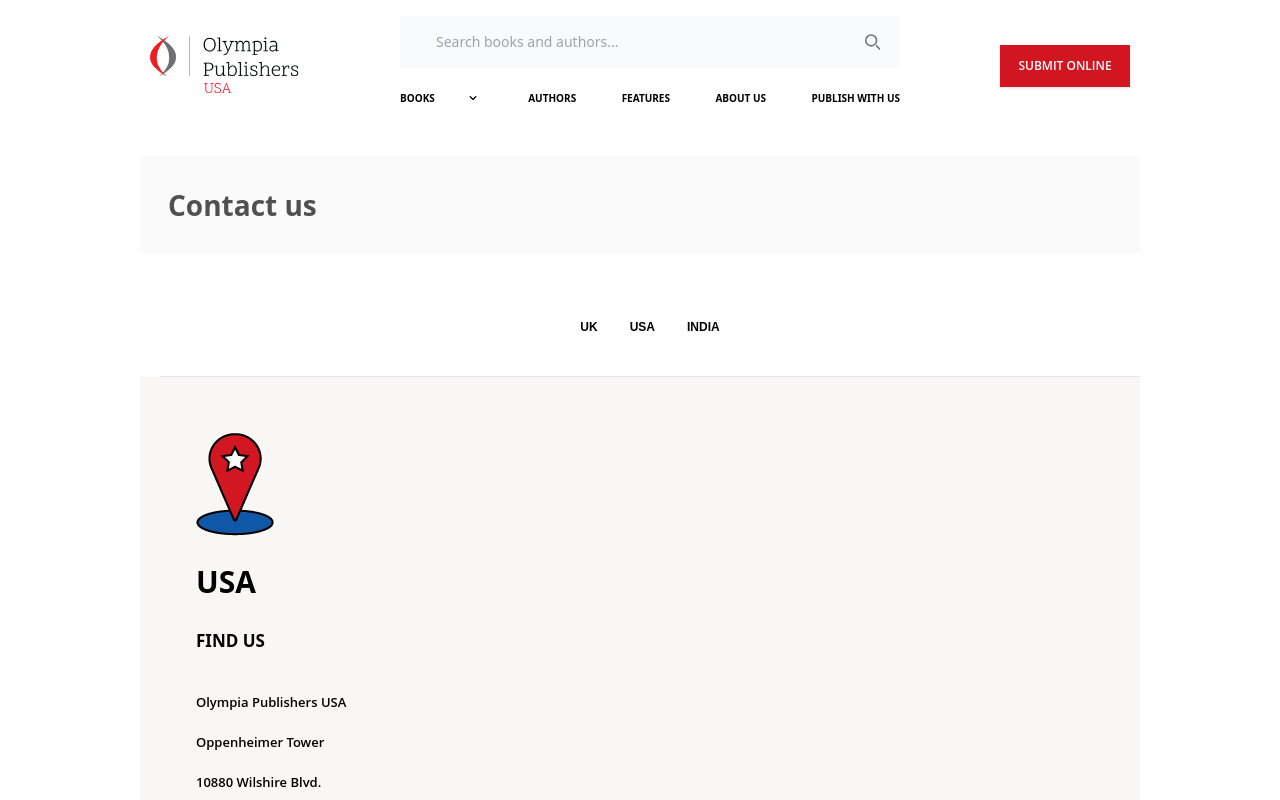
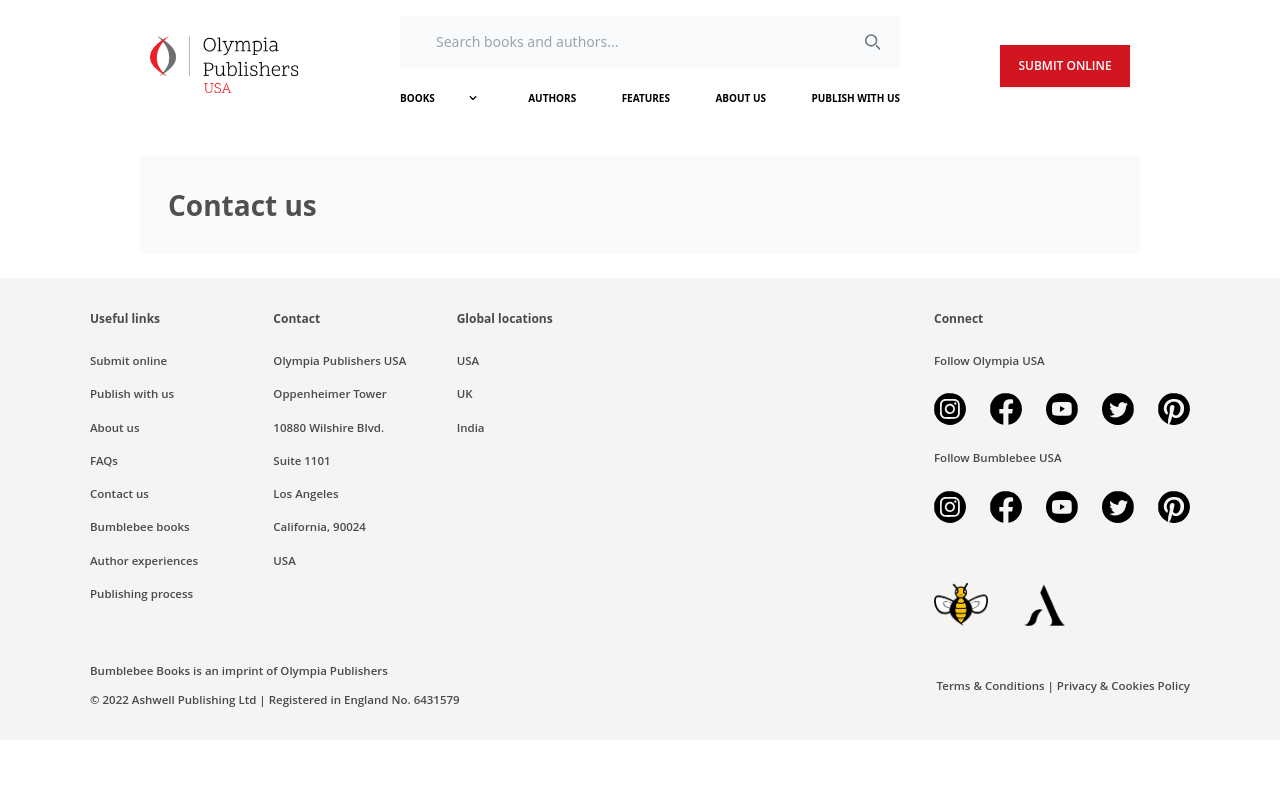
Before and after one commit to Hadees621/Olympia-USA, a Next.js app: page /contact-us in a window 1280 px wide. Shown: the top 800 px of the page. Built offline with nearby package versions, Linux system fonts and the light colour scheme.

Commit message:
CONTACT": refractor - sm

```diff
--- a/src/app/contact-us/page.js
+++ b/src/app/contact-us/page.js
@@ -1,45 +1,11 @@
 import Banner from "@/components/common/Banner";
-import CommonSection from "@/components/contact-us/CommonSection";
-import CountrySelector from "@/components/contact-us/CountrySelector";
-import LocationCard from "@/components/contact-us/LocationCard";
-import Review from "@/components/contact-us/Review";
-import { addressInfo } from "@/utils/contact-us/utils";
+import SmScreenSections from "@/components/contact-us/SmScreenSections";
 
 const page = () => {
   return (
     <div className="lg:max-w-[800px] xl:max-w-[1000px] 2xl:max-w-[1350px] lg:mx-auto">
       <Banner title={"Contact us"} />
-
-      <CountrySelector />
-
-      {addressInfo.map((info, index) => (
-        <LocationCard
-          i={index}
-          key={index}
-          countryName={info.country}
-          imgSrc={info.imgSrc}
-          addressLines={info.addressLines}
-          emailSections={info.emailSections}
-          phoneNumber={info.phoneNumber}
-        />
-      ))}
-
-      <Review />
-
-      <CommonSection
-        title="START YOUR PUBLISHING JOURNEY WITH US"
-        content="Olympia Publishers are now accepting submissions across various genres. If you have written a story, submit your manuscript for us to review."
-        buttonTitle="Read our submissions guidelines"
-        buttonWidth="w-[240px] h-[44px] lg:w-[130px] lg:h-[38px] 2xl:w-[130px] 2xl:h-[45px] text-[13px] border border-white mt-6"
-        bgColor="bg-[#C61E2B]"
-      />
-      <CommonSection
-        title="FAQS"
-        content="For anymore questions or queries, visit our frequently asked questions page. We are ready to answer all of your questions!"
-        buttonTitle="View FAQs"
-        buttonWidth="w-[100px] h-[44px] lg:w-[130px] lg:h-[38px] 2xl:w-[130px] 2xl:h-[45px] text-[13px] border border-white mt-6"
-        bgColor="bg-black"
-      />
+      <SmScreenSections />
     </div>
   );
 };
--- a/src/components/contact-us/CountrySelector.js
+++ b/src/components/contact-us/CountrySelector.js
@@ -5,7 +5,7 @@ const CountrySelector = () => {
   };
 
   return (
-    <div className="flex overflow-x-auto py-6 xl:py-2 ml-5 lg:border-b justify-center items-center ">
+    <div className="flex overflow-x-auto py-6 xl:py-2 ml-5 lg:border-b justify-center items-center lg:hidden">
       <div className="flex 2xl:justify-center 2xl:gap-14 gap-6 md:w-max">
         <button
           className="text-[12px] 2xl:text-[18px] p-4 px-16 xl:p-1 2xl:p-3 font-semibold font-droid-sans flex items-center justify-center hover:border lg:hover:border-none hover:border-red-300 w-max hover:text-[#C9444F] my-7"
--- a/src/components/contact-us/Review.js
+++ b/src/components/contact-us/Review.js
@@ -3,7 +3,7 @@ import Button from "../common/Button";
 
 const Review = () => {
   return (
-    <div className="flex flex-col lg:border lg:my-12 2xl:my-20 gap-32 lg:gap-0 lg:max-w-[850px] xl:max-w-[1000px] 2xl:max-w-[1400px] mt-12">
+    <div className="flex flex-col lg:border lg:my-12 2xl:my-20 gap-32 lg:gap-0 lg:max-w-[850px] xl:max-w-[1000px] 2xl:max-w-[1400px] mt-12 lg:hidden ">
       <div className="flex flex-col lg:flex-row bg-[#F9F9F9] lg:hidden">
         <div className="flex-1">
           <Image
--- /dev/null
+++ b/src/components/contact-us/SmScreenSections.js
@@ -0,0 +1,45 @@
+import React from "react";
+import CommonSection from "./CommonSection";
+import LocationCard from "./LocationCard";
+import Review from "./Review";
+import CountrySelector from "./CountrySelector";
+import { addressInfo } from "@/utils/contact-us/utils";
+
+const SmScreenSections = () => {
+  return (
+    <div className="lg:hidden">
+      <CountrySelector />
+
+      {addressInfo.map((info, index) => (
+        <LocationCard
+          i={index}
+          key={index}
+          countryName={info.country}
+          imgSrc={info.imgSrc}
+          addressLines={info.addressLines}
+          emailSections={info.emailSections}
+          phoneNumber={info.phoneNumber}
+        />
+      ))}
+
+      <Review />
+
+      <CommonSection
+        title="START YOUR PUBLISHING JOURNEY WITH US"
+        content="Olympia Publishers are now accepting submissions across various genres. If you have written a story, submit your manuscript for us to review."
+        buttonTitle="Read our submissions guidelines"
+        buttonWidth="w-[240px] h-[44px] lg:w-[130px] lg:h-[38px] 2xl:w-[130px] 2xl:h-[45px] text-[13px] border border-white mt-6"
+        bgColor="bg-[#C61E2B]"
+      />
+      <CommonSection
+        title="FAQS"
+        content="For anymore questions or queries, visit our frequently asked questions page. We are ready to answer all of your questions!"
+        buttonTitle="View FAQs"
+        buttonWidth="w-[100px] h-[44px] lg:w-[130px] lg:h-[38px] 2xl:w-[130px] 2xl:h-[45px] text-[13px] border border-white mt-6"
+        bgColor="bg-black"
+      />
+    </div>
+  );
+};
+
+export default SmScreenSections;
```
